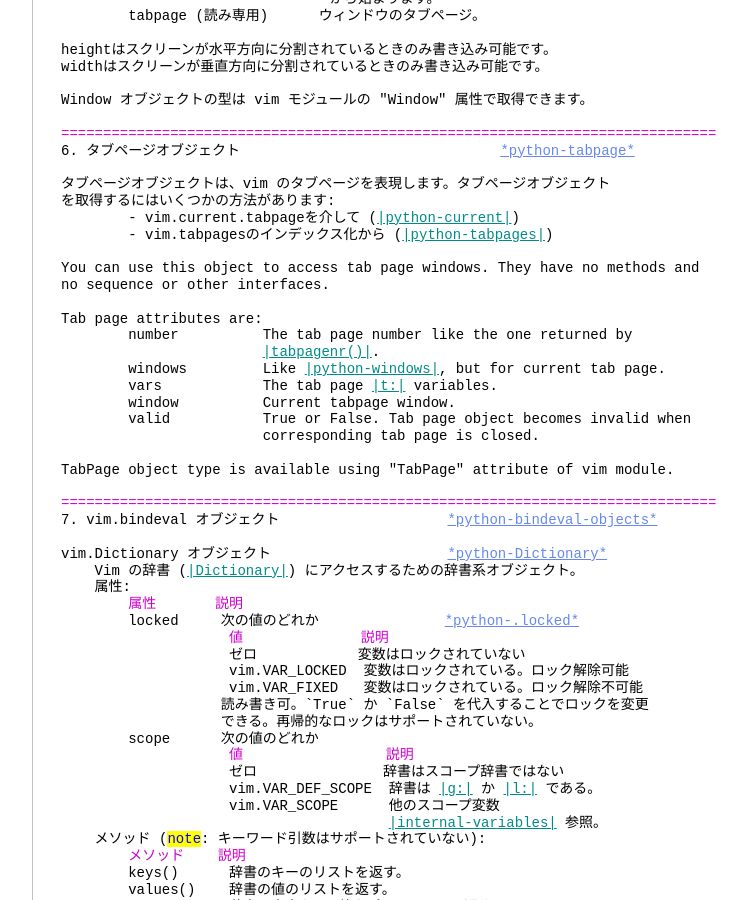
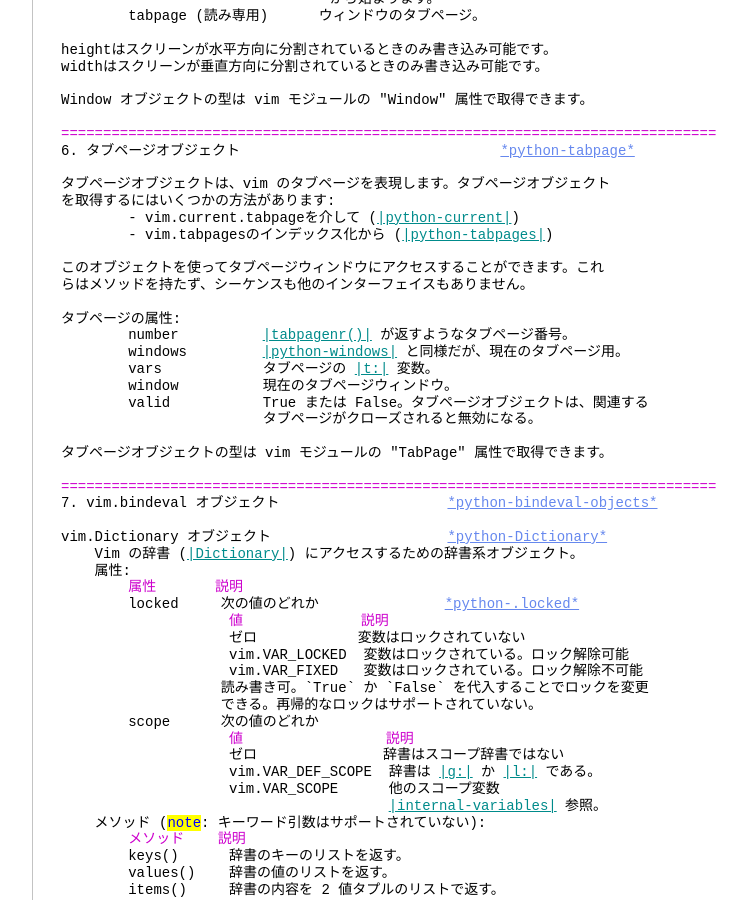
Before and after one commit to vim-jp/vimdoc-ja, a Jekyll site: the page built from if_pyth.html, in a window 1280 px wide and 900 px high, scrolled down 7367 px. Shown: the whole window, without its empty margins (336-1083 px from the left). Built offline with Jekyll 4.4.1, drawn with Linux system fonts in a browser that asks for light colours; nearby versions of some CDN libraries; Markdown is read by kramdown in place of the engine named in the settings; comment, search, counter and statistics services are not loaded.

Commit message:
update html

```diff
--- a/if_pyth.html
+++ b/if_pyth.html
@@ -444,19 +444,18 @@
 &nbsp;&nbsp;&nbsp;&nbsp;&nbsp;&nbsp;&nbsp;&nbsp;- vim.current.tabpageを介して (<a class="Identifier" href="if_pyth.html#python-current">|python-current|</a>)<br>
 &nbsp;&nbsp;&nbsp;&nbsp;&nbsp;&nbsp;&nbsp;&nbsp;- vim.tabpagesのインデックス化から (<a class="Identifier" href="if_pyth.html#python-tabpages">|python-tabpages|</a>)<br>
 <br>
-You can use this object to access tab page windows. They have no methods and&nbsp;<br>
-no sequence or other interfaces.<br>
+このオブジェクトを使ってタブページウィンドウにアクセスすることができます。これ<br>
+らはメソッドを持たず、シーケンスも他のインターフェイスもありません。<br>
 <br>
-Tab page attributes are:<br>
-&nbsp;&nbsp;&nbsp;&nbsp;&nbsp;&nbsp;&nbsp;&nbsp;number&nbsp;&nbsp;&nbsp;&nbsp;&nbsp;&nbsp;&nbsp;&nbsp;&nbsp;&nbsp;The tab page number like the one returned by&nbsp;<br>
-&nbsp;&nbsp;&nbsp;&nbsp;&nbsp;&nbsp;&nbsp;&nbsp;&nbsp;&nbsp;&nbsp;&nbsp;&nbsp;&nbsp;&nbsp;&nbsp;&nbsp;&nbsp;&nbsp;&nbsp;&nbsp;&nbsp;&nbsp;&nbsp;<a class="Identifier" href="eval.html#tabpagenr()">|tabpagenr()|</a>.<br>
-&nbsp;&nbsp;&nbsp;&nbsp;&nbsp;&nbsp;&nbsp;&nbsp;windows&nbsp;&nbsp;&nbsp;&nbsp;&nbsp;&nbsp;&nbsp;&nbsp; Like&nbsp;<a class="Identifier" href="if_pyth.html#python-windows">|python-windows|</a>, but for current tab page.<br>
-&nbsp;&nbsp;&nbsp;&nbsp;&nbsp;&nbsp;&nbsp;&nbsp;vars&nbsp;&nbsp;&nbsp;&nbsp;&nbsp;&nbsp;&nbsp;&nbsp;&nbsp;&nbsp;&nbsp;&nbsp;The tab page&nbsp;<a class="Identifier" href="eval.html#t:">|t:|</a>&nbsp;variables.<br>
-&nbsp;&nbsp;&nbsp;&nbsp;&nbsp;&nbsp;&nbsp;&nbsp;window&nbsp;&nbsp;&nbsp;&nbsp;&nbsp;&nbsp;&nbsp;&nbsp;&nbsp;&nbsp;Current tabpage window.<br>
-&nbsp;&nbsp;&nbsp;&nbsp;&nbsp;&nbsp;&nbsp;&nbsp;valid&nbsp;&nbsp;&nbsp;&nbsp;&nbsp;&nbsp;&nbsp;&nbsp;&nbsp;&nbsp; True or False. Tab page object becomes invalid when&nbsp;<br>
-&nbsp;&nbsp;&nbsp;&nbsp;&nbsp;&nbsp;&nbsp;&nbsp;&nbsp;&nbsp;&nbsp;&nbsp;&nbsp;&nbsp;&nbsp;&nbsp;&nbsp;&nbsp;&nbsp;&nbsp;&nbsp;&nbsp;&nbsp;&nbsp;corresponding tab page is closed.<br>
+タブページの属性:<br>
+&nbsp;&nbsp;&nbsp;&nbsp;&nbsp;&nbsp;&nbsp;&nbsp;number&nbsp;&nbsp;&nbsp;&nbsp;&nbsp;&nbsp;&nbsp;&nbsp;&nbsp;&nbsp;<a class="Identifier" href="eval.html#tabpagenr()">|tabpagenr()|</a>&nbsp;が返すようなタブページ番号。<br>
+&nbsp;&nbsp;&nbsp;&nbsp;&nbsp;&nbsp;&nbsp;&nbsp;windows&nbsp;&nbsp;&nbsp;&nbsp;&nbsp;&nbsp;&nbsp;&nbsp;&nbsp;<a class="Identifier" href="if_pyth.html#python-windows">|python-windows|</a>&nbsp;と同様だが、現在のタブページ用。<br>
+&nbsp;&nbsp;&nbsp;&nbsp;&nbsp;&nbsp;&nbsp;&nbsp;vars&nbsp;&nbsp;&nbsp;&nbsp;&nbsp;&nbsp;&nbsp;&nbsp;&nbsp;&nbsp;&nbsp;&nbsp;タブページの&nbsp;<a class="Identifier" href="eval.html#t:">|t:|</a>&nbsp;変数。<br>
+&nbsp;&nbsp;&nbsp;&nbsp;&nbsp;&nbsp;&nbsp;&nbsp;window&nbsp;&nbsp;&nbsp;&nbsp;&nbsp;&nbsp;&nbsp;&nbsp;&nbsp;&nbsp;現在のタブページウィンドウ。<br>
+&nbsp;&nbsp;&nbsp;&nbsp;&nbsp;&nbsp;&nbsp;&nbsp;valid&nbsp;&nbsp;&nbsp;&nbsp;&nbsp;&nbsp;&nbsp;&nbsp;&nbsp;&nbsp; True または False。タブページオブジェクトは、関連する<br>
+&nbsp;&nbsp;&nbsp;&nbsp;&nbsp;&nbsp;&nbsp;&nbsp;&nbsp;&nbsp;&nbsp;&nbsp;&nbsp;&nbsp;&nbsp;&nbsp;&nbsp;&nbsp;&nbsp;&nbsp;&nbsp;&nbsp;&nbsp;&nbsp;タブページがクローズされると無効になる。<br>
 <br>
-TabPage object type is available using &quot;TabPage&quot; attribute of vim module.<br>
+タブページオブジェクトの型は vim モジュールの &quot;TabPage&quot; 属性で取得できます。<br>
 <br>
 <span class="PreProc">==============================================================================</span><br>
 7. vim.bindeval オブジェクト&nbsp;&nbsp;&nbsp;&nbsp;&nbsp;&nbsp;&nbsp;&nbsp;&nbsp;&nbsp;&nbsp;&nbsp;&nbsp;&nbsp;&nbsp;&nbsp;&nbsp;&nbsp;&nbsp;&nbsp;<a class="Constant" href="if_pyth.html#python-bindeval-objects" name="python-bindeval-objects">*python-bindeval-objects*</a><br>
```
Also changed, not shown: spell.html (+8 -7 lines).
